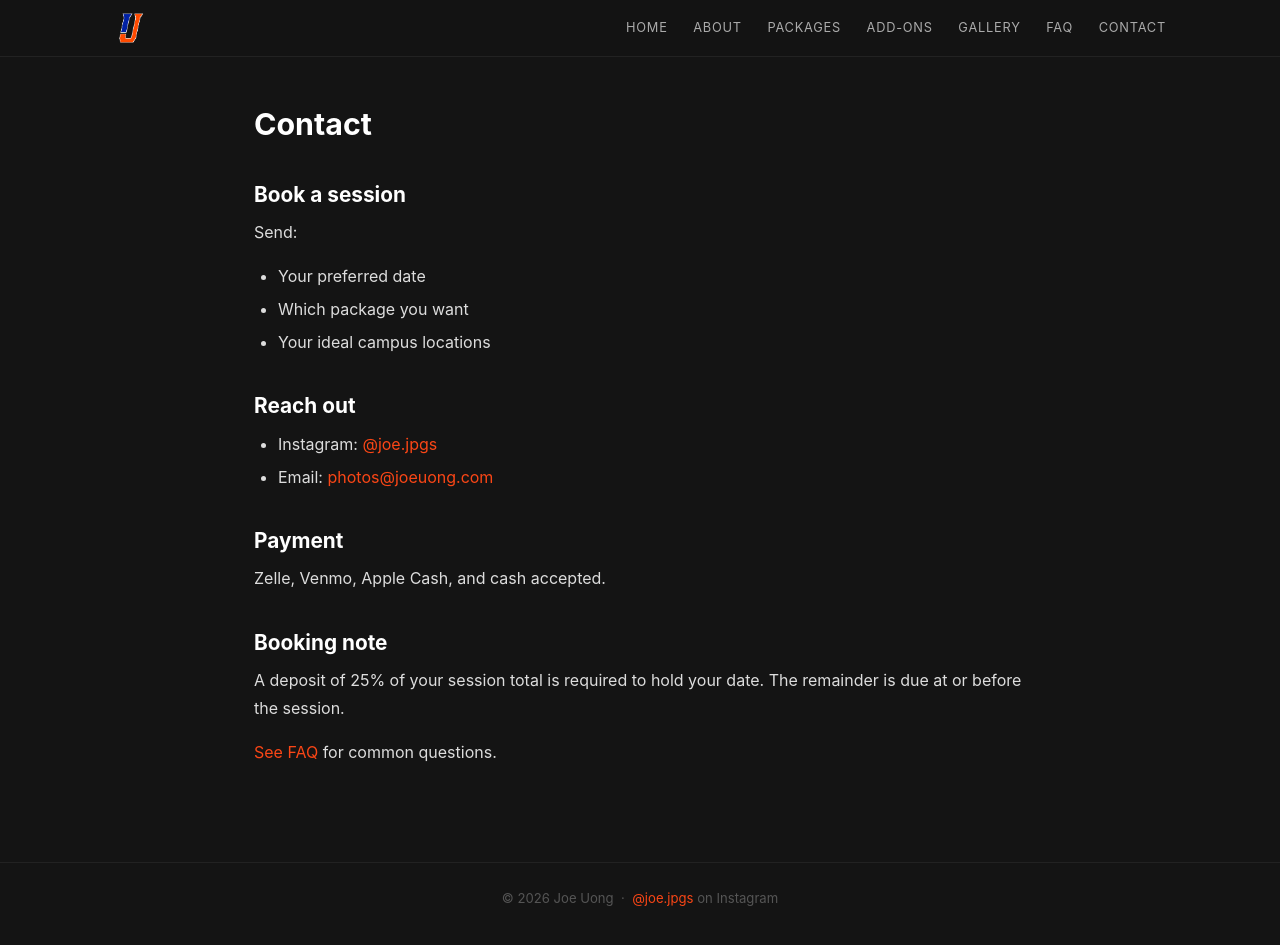
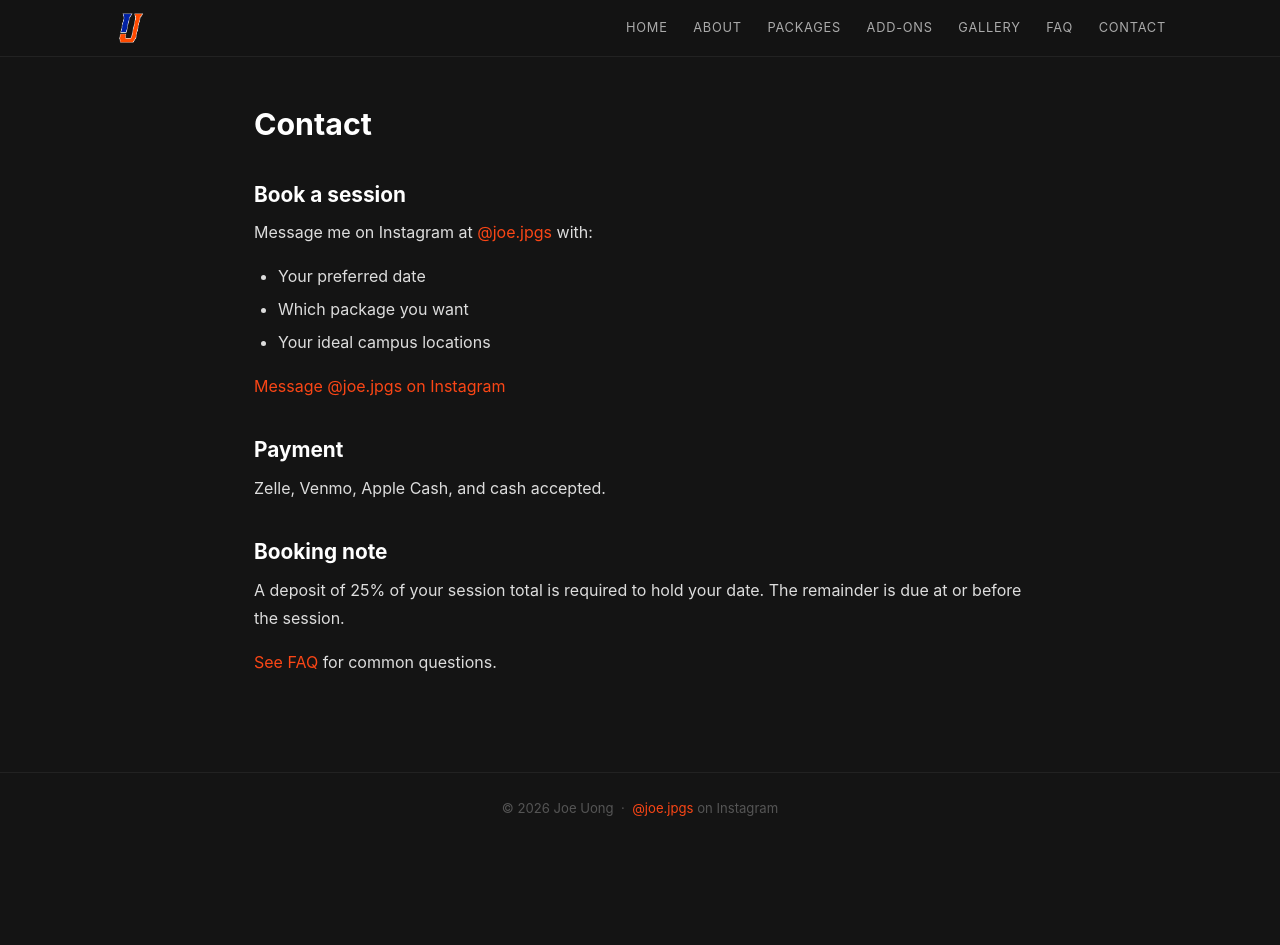
Before and after one commit to joeufl/photosbyjoe, a Jekyll site: the page built from contact.md, in a window 1280 px wide and 947 px high. Built offline with Jekyll 4.4.1, drawn with Linux system fonts in a browser that asks for light colours.

Commit message:
Direct contact page bookings to Instagram and remove email
Replace the email link on the contact page with instructions to message
@joe.jpgs on Instagram, listing what to include in the message.

Co-Authored-By: Claude Fable 5.2 <noreply@anthropic.com>
Claude-Session: https://claude.ai/code/session_01HA8WM2PMos46QLCESg7nDg

```diff
--- a/contact.md
+++ b/contact.md
@@ -6,14 +6,12 @@ title: Contact
 # Contact
 
 ## Book a session
-Send:
+Message me on Instagram at [@joe.jpgs](https://www.instagram.com/joe.jpgs/) with:
 - Your preferred date
 - Which package you want
 - Your ideal campus locations
 
-## Reach out
-- Instagram: [@joe.jpgs](https://www.instagram.com/joe.jpgs/)
-- Email: [photos@joeuong.com](mailto:photos@joeuong.com)
+[Message @joe.jpgs on Instagram](https://www.instagram.com/joe.jpgs/)
 
 ## Payment
 Zelle, Venmo, Apple Cash, and cash accepted.
```
Also changed, not shown: todo.md (+1 -1 lines).
